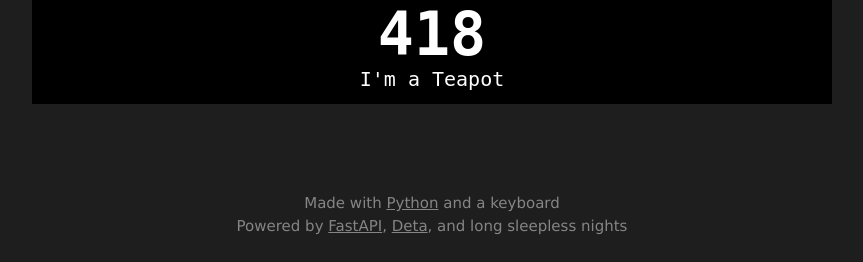
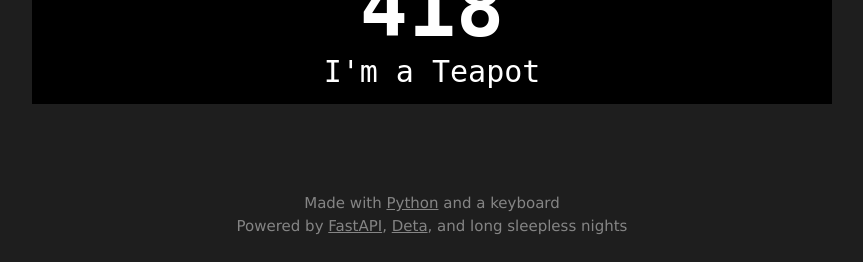
Before and after one commit to lemonyte/http-waifus, a FastAPI app: page /upload in a window 1280 px wide. Shown: the part 871-1133 px from the top of the page, without its empty margins (208-1071 px from the left). Run offline with FastAPI, Linux system fonts and the light colour scheme; some libraries are stand-ins or nearby versions.

Commit message:
Adjust image template font size

```diff
--- a/templates/upload.html
+++ b/templates/upload.html
@@ -39,13 +39,13 @@
     }
 
     .status-code {
-      font-size: 60px;
+      font-size: 80px;
       font-weight: bold;
       line-height: 1;
     }
 
     .status-detail {
-      font-size: 20px;
+      font-size: 30px;
     }
   </style>
   <div id="image-content">
```
